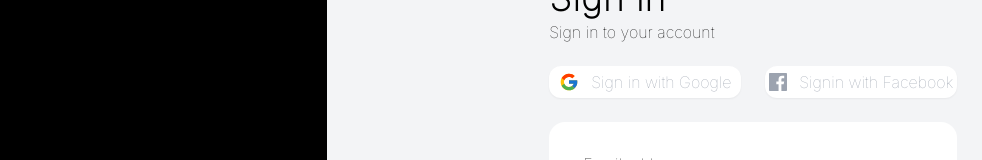
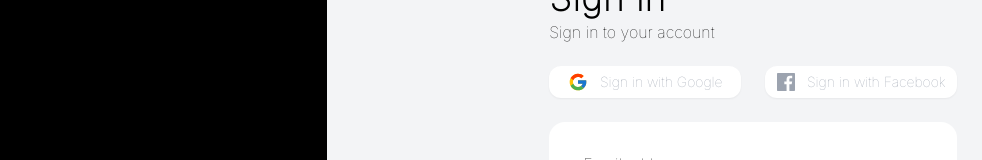
Before and after one commit to Prathmesh410/Task-listed, a React (Create React App) app in the folder frontend/: page /signin in a window 1280 px wide. Shown: the part 188-348 px from the top of the page, without its empty margins (100-1082 px from the left). Built offline with nearby package versions, Linux system fonts and the light colour scheme.

Commit message:
Font changes

```diff
--- a/frontend/src/components/SigninPage/Signin.js
+++ b/frontend/src/components/SigninPage/Signin.js
@@ -47,7 +47,7 @@ function Signin() {
           <p
             className="bg-white text-gray-400
            hover:text-gray-600 ml-3
-         font-normal "
+         font-normal text-sm"
           >
             Sign in with Google
           </p>
@@ -59,7 +59,7 @@ function Signin() {
           <GrFacebook className="text-lg text-gray-400"/>
           <p className="bg-white text-gray-400
            hover:text-gray-600 ml-3
-         font-normal ">Signin with Facebook</p>
+         font-normal text-sm">Sign in with Facebook</p>
         </div>
       </div>
         <SigninForm register = {register} setRegister = {setRegister} setUser = {setUser}/>
```
